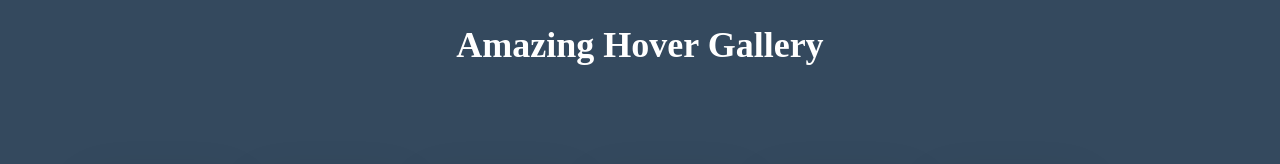
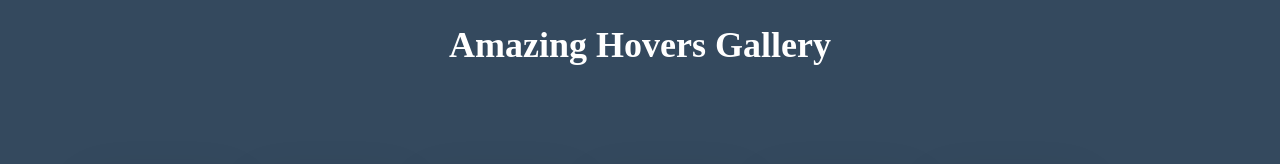
Before and after one commit to LagosDev1/myGallery, a plain HTML site: page index.html in a window 1280 px wide. Shown: the top 164 px of the page. Drawn offline with Linux system fonts and the light colour scheme.

Commit message:
Small changes

```diff
--- a/index.html
+++ b/index.html
@@ -9,7 +9,7 @@
     <title>Hover</title>
 </head>
 <body>
-    <h1>Amazing Hover  Gallery</h1>
+    <h1>Amazing Hovers Gallery</h1>
     <div class="container">
 
         <div class="box">
```
